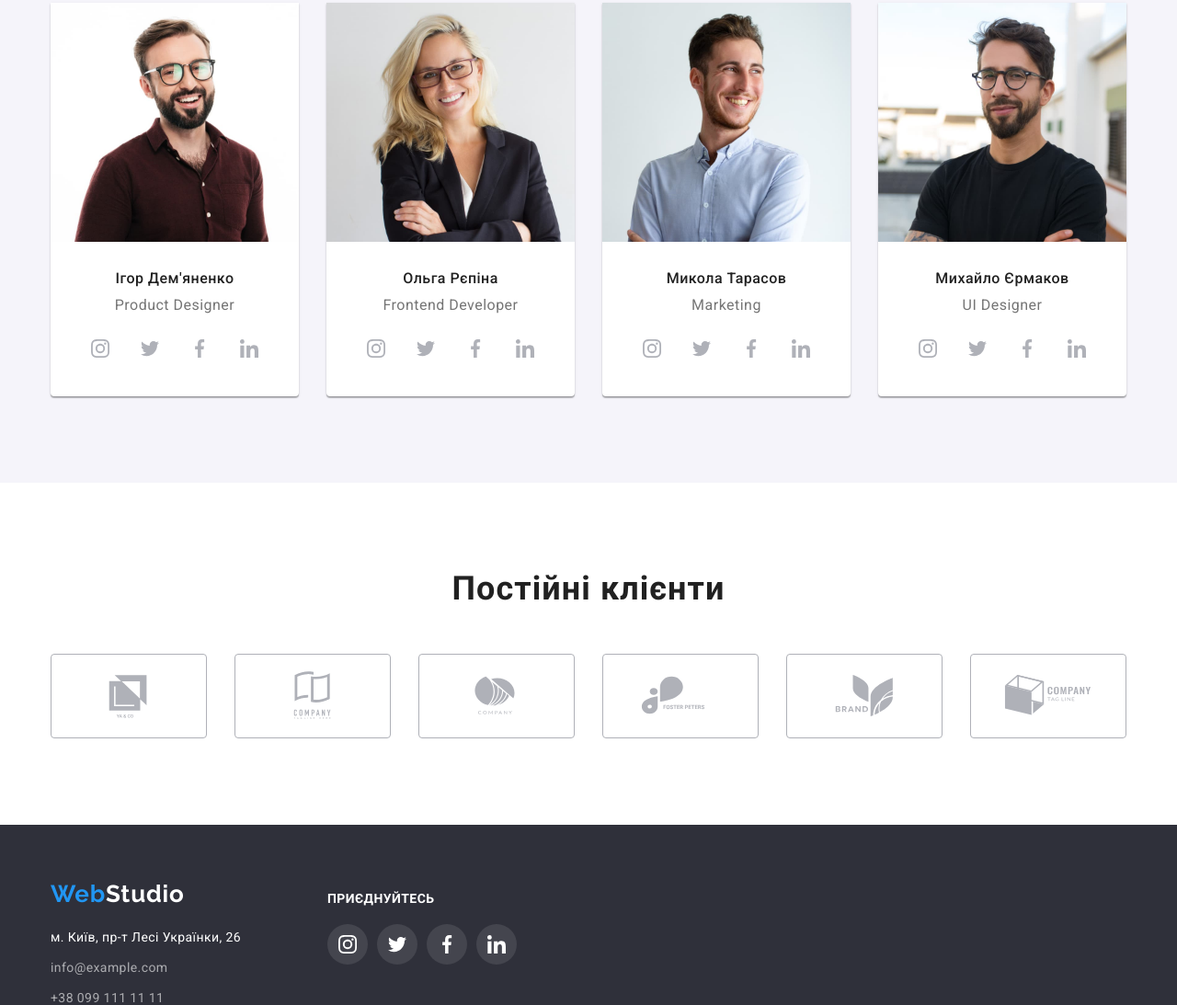
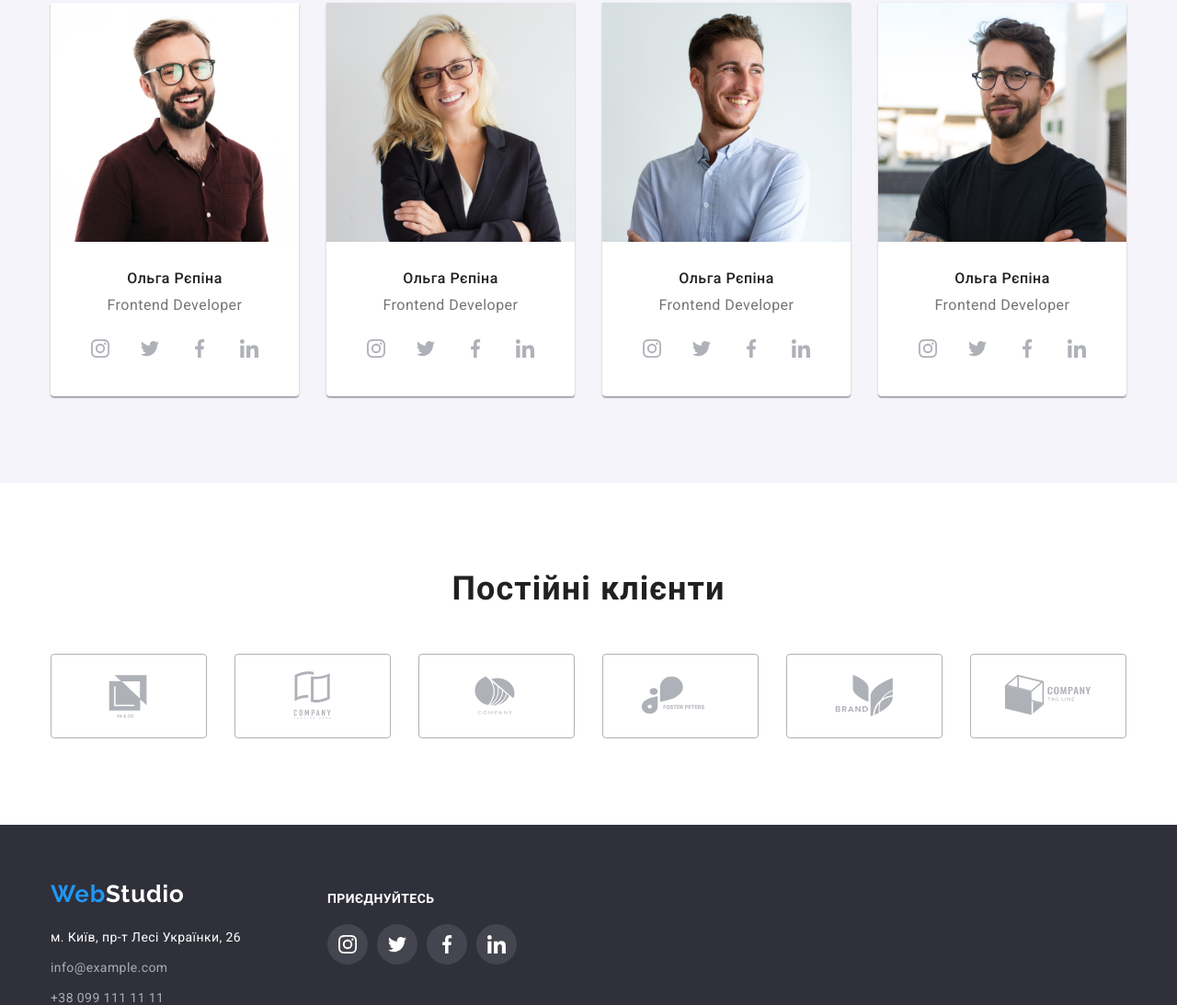
Before and after one commit to MariannaOrlovych/goit-markup-hw-04, a plain HTML site: page index.html in a window 1280 px wide. Shown: the part 1780-2873 px from the top of the page at 92% size. Drawn offline with nearby package versions, Linux system fonts and the light colour scheme.

Commit message:
Revert "міняє імена учасників команди"
This reverts commit ce6281ea6f9f07d6a17ce9c6ec1807c5c1bd15f4.

```diff
--- a/index.html
+++ b/index.html
@@ -125,8 +125,8 @@
                             alt="Ігор Дем'яненко"
                             width="270"/>
                             <div class="team-item-list">
-                                <h3 class="team-item-title">Ігор Дем'яненко</h3>
-                                <p class="team-after-title">Product Designer</p>
+                                <h3 class="team-item-title">Ольга Рєпіна</h3>
+                                <p class="team-after-title">Frontend Developer</p>
                                 <ul class="team-icon list">
                                     <li class="team-icon-item">
                                         <a href="/" class="team-soc-link link">
@@ -203,8 +203,8 @@
                         alt="Микола Тарасов"
                         width="270"/>
                         <div class="team-item-list">
-                            <h3 class="team-item-title">Микола Тарасов</h3>
-                            <p class="team-after-title">Marketing</p>
+                            <h3 class="team-item-title">Ольга Рєпіна</h3>
+                            <p class="team-after-title">Frontend Developer</p>
                             <ul class="team-icon list">
                                 <li class="team-icon-item">
                                     <a href="" class="team-soc-link link">
@@ -242,8 +242,8 @@
                         alt="Михайло Єрмаков"
                         width="270"/>
                         <div class="team-item-list">
-                            <h3 class="team-item-title">Михайло Єрмаков</h3>
-                            <p class="team-after-title">UI Designer</p>
+                            <h3 class="team-item-title">Ольга Рєпіна</h3>
+                            <p class="team-after-title">Frontend Developer</p>
                             <ul class="team-icon list">
                                 <li class="team-icon-item">
                                     <a href="" class="team-soc-link link">
```
Also changed, not shown: images/icons.svg.
